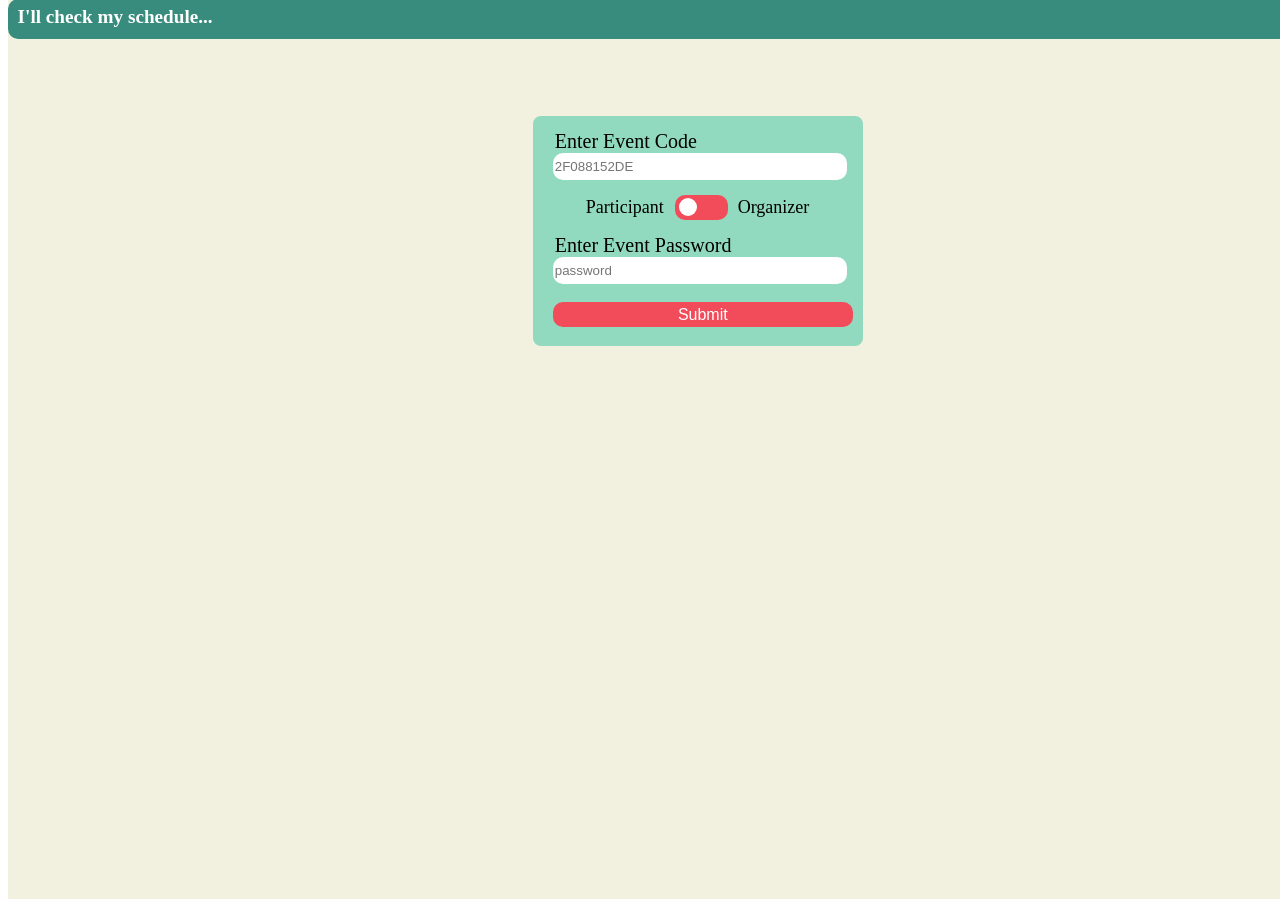
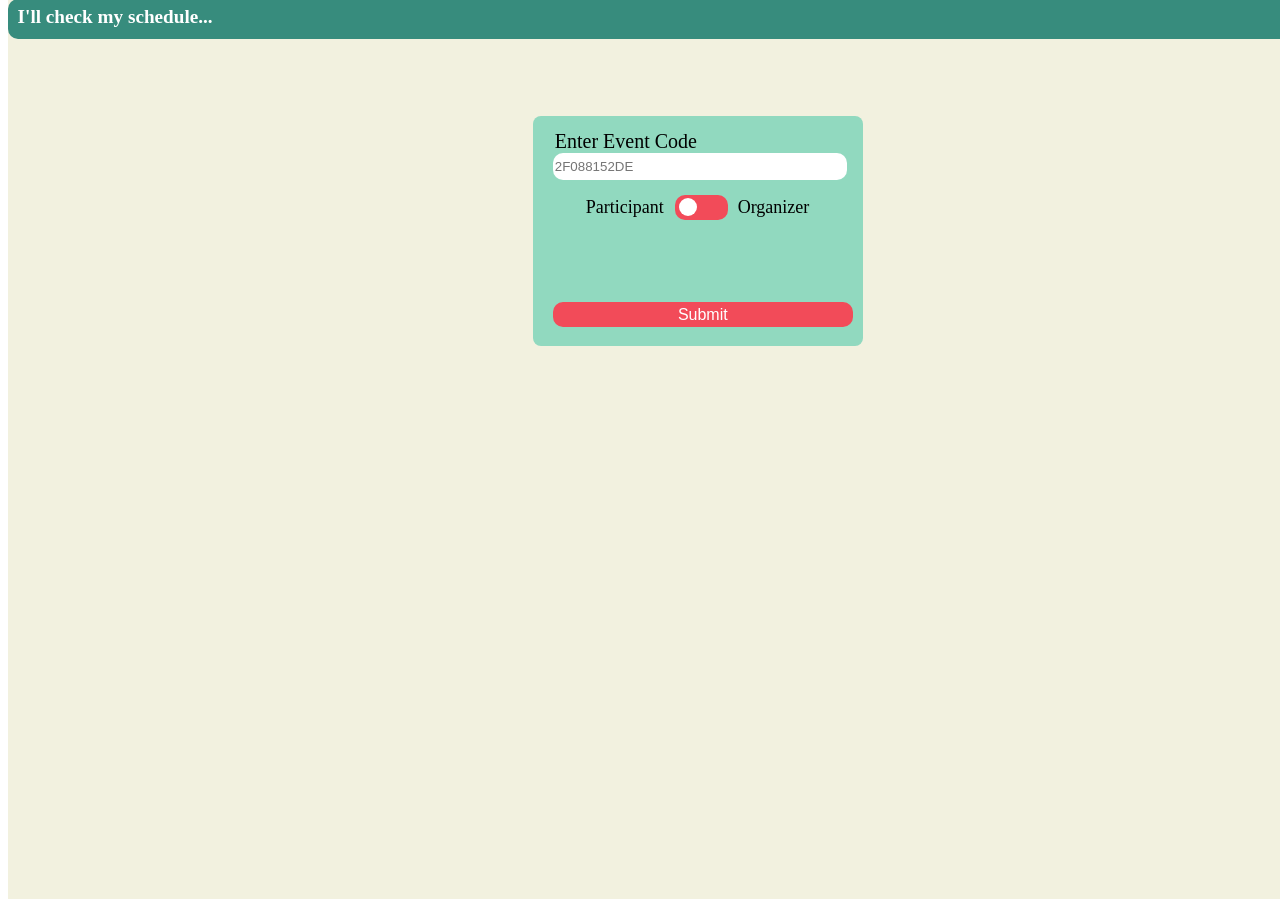
Before and after one commit to mySmurph/WhensGood, a PHP site: page /rsvpView.html in a window 1280 px wide; the page is wider, and only the part inside the window is pictured. Shown: the part 107-1014 px from the top of that part. Run offline with PHP 8.4, Linux system fonts and the light colour scheme.

Commit message:
make password text and field invisible in rsvp page unless user clicks on organizer

```diff
--- a/rsvpView.html
+++ b/rsvpView.html
@@ -11,7 +11,7 @@
   <script type="text/javascript" src="rsvpView.js"></script>
 </head>
 
-<body>
+<body id="body">
   <h1></h1>
     <div class="leftcontainer">
 		  <a href="landing.html"><img src="comment.png" class="img" alt="comment pic"></a>
@@ -33,27 +33,27 @@
           <div class="userInputContainer">
             <div class="center">
               <label class="textCode">Enter Event Code</label><br>
-              <input type="text" class="input" placeholder="2F088152DE"></input>
+              <input type="text" class="input_code" placeholder="2F088152DE"></input>
               <br><br>
               <label class="textParticipant">Participant</label>
 
   <!-- these next 4 lines of code was borrowed from https://www.w3schools.com/howto/howto_css_switch.asp-->
               <label class="switch">
-                <input type="checkbox"></input>
+                <input id="slider" type="checkbox"></input>
                 <span class="slider round"></span>
               </label>
 
               <label class="textOrganizer">Organizer</label>
               <br><br>
 
-              <label class="textEvent">Enter Event Password</label><br>
-              <input type="text" class="input" placeholder="password"></input>
+              <label id="password_text" class="textEvent">Enter Event Password</label><br>
+              <input id="password_input" type="text" class="input" placeholder="password"></input>
               <br><br>
               <button class="submit">Submit</button></br>
             </div>
           </div>
       </form>
     </div>
-
+  <script type="text/javascript" src="rsvpView_r.js"></script>
 </body>
 </html>
--- a/rsvpView.js
+++ b/rsvpView.js
@@ -1,9 +1,21 @@
 function changeSize(){
+
     if(this.checked == true){
         // increase the size of the userInputBox and show the other two elements
-        // setTimeout()
+        // setTimeout() pg 267-268
+
+        domPasswordText.style.visibility = "visible";
+        domInputPassword.style.visibility = "visible";
+
     }
     else if (this.checked != true){
         // decrease the size of the userInputBox and hide the two other elements
+        domPasswordText.style.visibility = "hidden";
+        domInputPassword.style.visibility = "hidden";
     }
 }
+
+function elements_visibility(){
+    domPasswordText.style.visibility = "hidden";
+    domInputPassword.style.visibility = "hidden";
+}
--- a/rsvpView_r.js
+++ b/rsvpView_r.js
@@ -1,6 +1,8 @@
+let domBody = document.getElementById("body");
 let domUserInputContainer = document.getElementById("userInputContainer");
-let domPasswordText = document.getElementById("passwordText");
-let domInputPassword = document.getElementById("passwordInput");
+let domPasswordText = document.getElementById("password_text");
+let domInputPassword = document.getElementById("password_input");
 let domSlider = document.getElementById("slider");
 
-domSlider.addEventListener("change", changeSize, false);
+domSlider.addEventListener("click", changeSize, false);
+domBody.addEventListener("load", elements_visibility, false);
--- a/stylesheet.css
+++ b/stylesheet.css
@@ -324,8 +324,14 @@ div.userbuttons{
     width: 290px;
     border-radius: 10px;
     border: none;
+    visibility: hidden;
 }
-
+.input_code{
+        height: 25px;
+        width: 290px;
+        border-radius: 10px;
+        border: none;
+}
 /* the following css code was borrowed from
 https://www.w3schools.com/howto/howto_css_switch.asp  I had to adjust the code for this
 particular project*/
@@ -401,6 +407,7 @@ particular project*/
   .textEvent{
     font-size: 20px;
     margin-left: 2px;
+    visibility: hidden;
   }
   .textCode{
     font-size: 20px;
```
